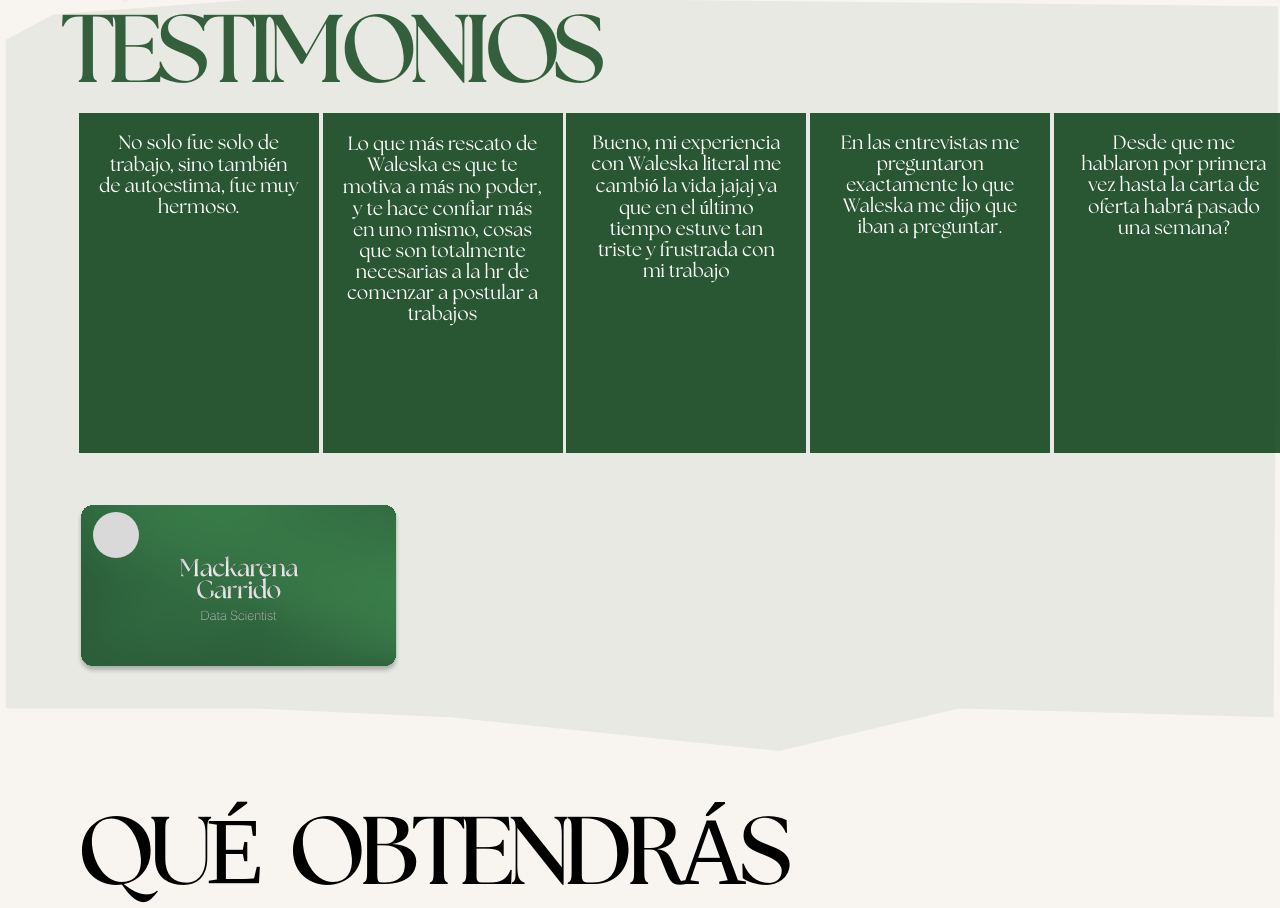
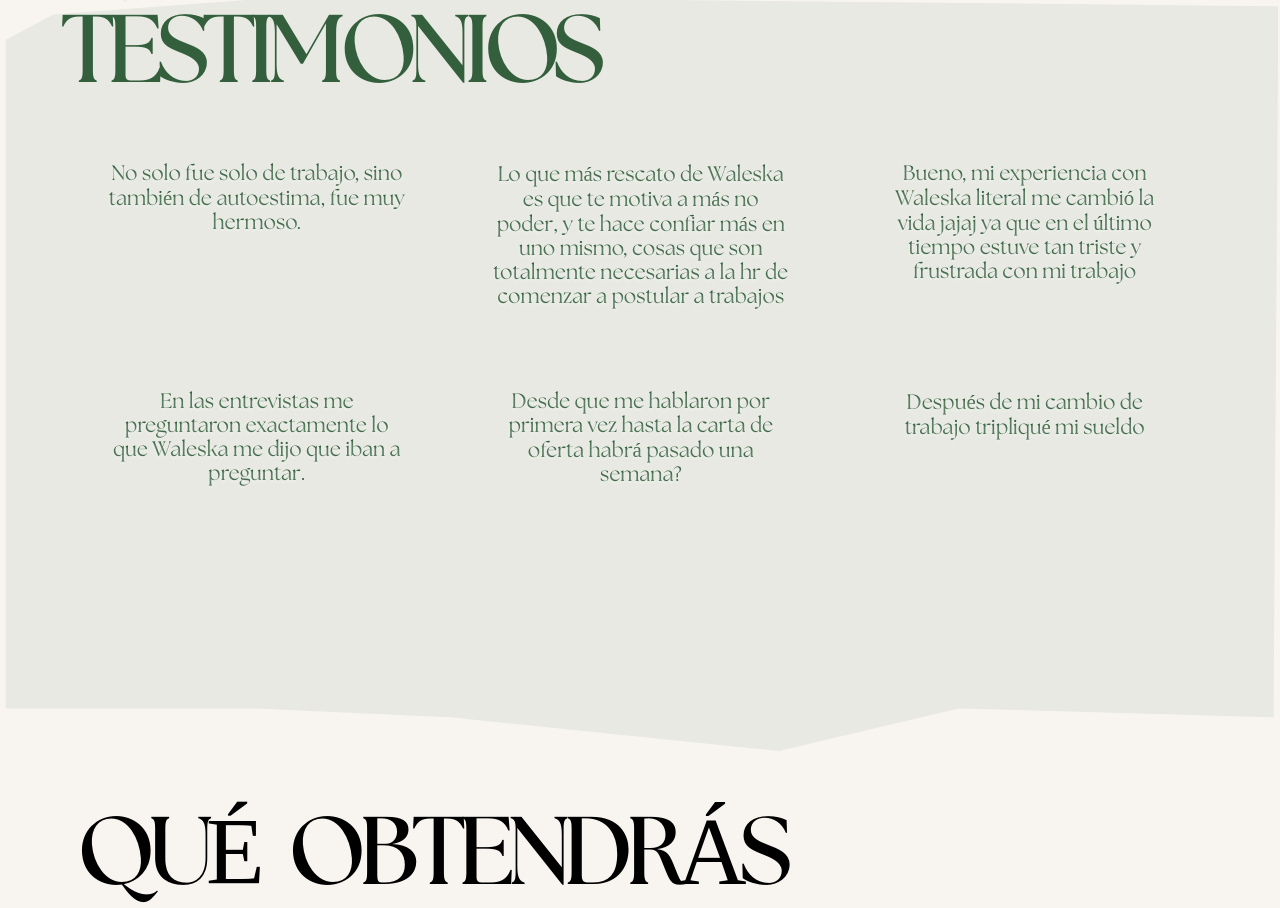
Before and after one commit to nicosquiroz/waleskaosses, a React (Create React App) app: page / in a window 1280 px wide. Shown: the part 3792-4700 px from the top of the page. Built offline with nearby package versions, Linux system fonts and the light colour scheme.

Commit message:
testimonios css

```diff
--- a/src/sections/4.css
+++ b/src/sections/4.css
@@ -29,24 +29,61 @@
     margin-top: 50px;
 }
 
-.testimonios {
+/* .testimonios {
 
     display:flex;
     overflow: hidden;
+} */
+
+.testimonios {
+    display: grid;
+    grid-template-columns: auto auto auto;
+    /* background-color: #2196F3; */
+    padding: 10px;
+    width:90vw;;
   }
-.testimonios p {
+
+
+.grid-item{
         font-family: 'theseasons-li';
-    font-size: 1.2em;
+        font-size: 1.3em;
         /* font-weight: light; */
         /* font-family: 'Times New Roman', Times, serif; */
         text-align: center;
         /* line-height: 2em; */
-    width: 200px;
+        width: 300px;
         padding: 20px;
         color: white;
         background-color: #083d14d7;
-    margin:.1em;
-    height: 300px;
 
+    color: transparent;
+    text-shadow: 0px 2px 3px rgba(255,255,255,0.5);
+    -webkit-background-clip: text;
+       -moz-background-clip: text;
+            background-clip: text;
 
 }
+.grid-item:hover {
+    background-color:black;
+}
+
+/* .grid-item:hover{
+    color:transparent;
+    text-shadow: none;
+
+    -webkit-background-clip:content-box;
+    -moz-background-clip:border-box;
+         background-clip:content-box;
+    background-image: url(../img/tarjeta1.svg);
+    height: 180px;
+    background-repeat: no-repeat;
+    background-position: center;
+} */
+/* .box {
+    background-color: white;
+    opacity: .1;
+
+} */
+/* .testimonios p:hover{
+    background-color: white;
+} */
--- a/src/sections/4.js
+++ b/src/sections/4.js
@@ -16,30 +16,31 @@ return (
 
     <div className="frame">
     <div className="exito">TESTIMONIOS</div>
-
+    <div class="grid-container">
     <div className="testimonios">
-    <p>No solo fue solo de trabajo, sino también de autoestima, fue muy
+    <p class="grid-item">No solo fue solo de trabajo, sino también de autoestima, fue muy
 hermoso.</p>
 
-<p>Lo que más rescato de Waleska es que te motiva a más no poder, y te
+<p class="grid-item">Lo que más rescato de Waleska es que te motiva a más no poder, y te
 hace confiar más en uno mismo, cosas que son totalmente necesarias a la
 hr de comenzar a postular a trabajos</p>
 
-<p>Bueno, mi experiencia con Waleska literal me cambió la vida jajaj ya
+<p class="grid-item">Bueno, mi experiencia con Waleska literal me cambió la vida jajaj ya
 que en el último tiempo estuve tan triste y frustrada con mi trabajo</p>
 
-<p>En las entrevistas me preguntaron exactamente lo que Waleska me dijo
+<p class="grid-item">En las entrevistas me preguntaron exactamente lo que Waleska me dijo
 que iban a preguntar.</p>
 
-<p>Desde que me hablaron por primera vez hasta la carta de oferta habrá
+<p class="grid-item">Desde que me hablaron por primera vez hasta la carta de oferta habrá
 pasado una semana?</p>
 
-<p>En menos de 2 semanas me llamaron que había sido seleccionado en la
-entrevista final</p>
+{/* <p class="grid-item">En menos de 2 semanas me llamaron que había sido seleccionado en la
+entrevista final</p> */}
 
-<p>Después de mi cambio de trabajo tripliqué mi sueldo</p>
+<p class="grid-item">Después de mi cambio de trabajo tripliqué mi sueldo</p>
 </div>
-<img className="tarjeta1" src={tarjeta1}/>
+</div>
+{/* <img className="tarjeta1" src={tarjeta1}/> */}
       </div>
     </div>
 );
```
Lines whose indentation alone changed are shown as unchanged.
